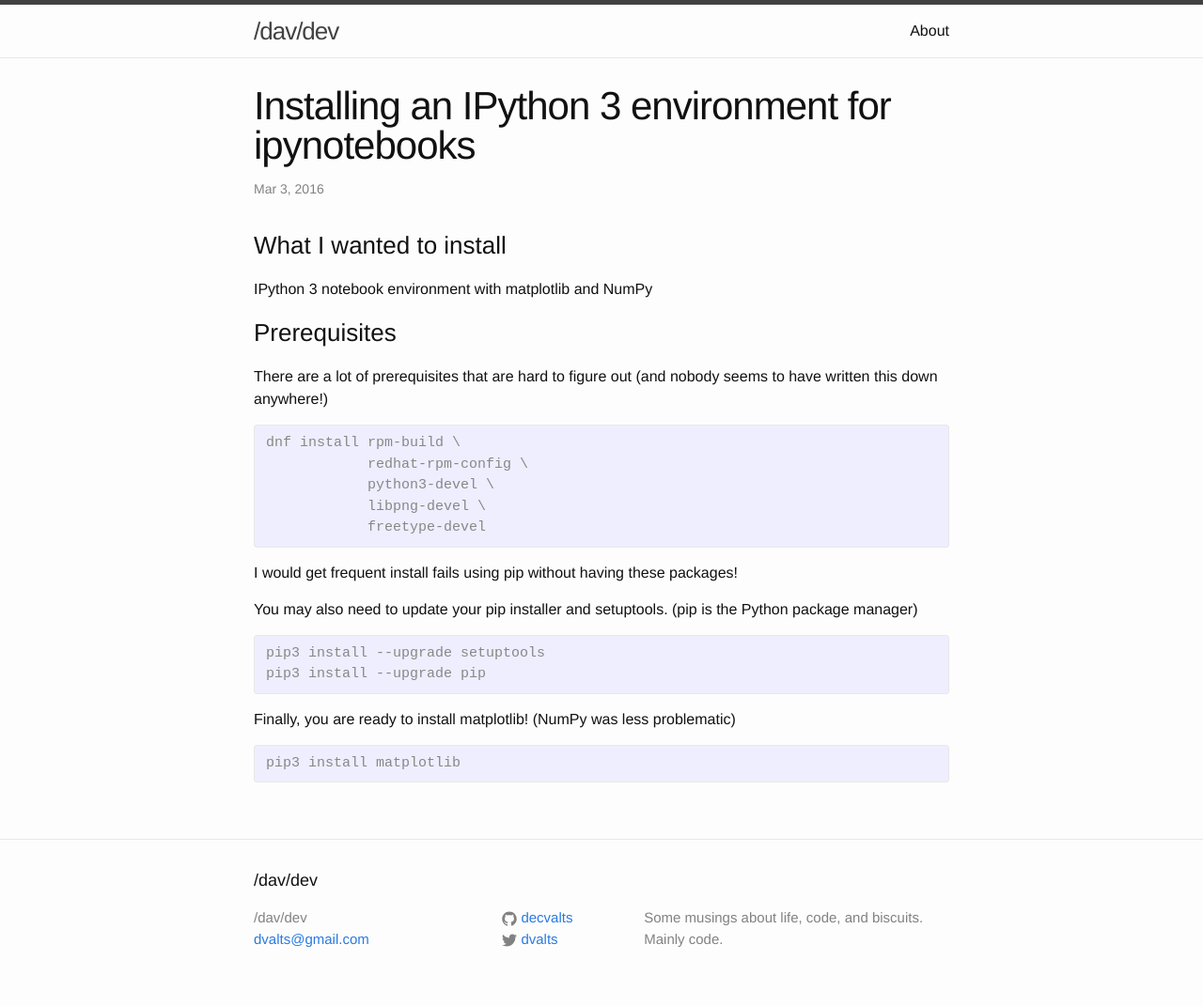
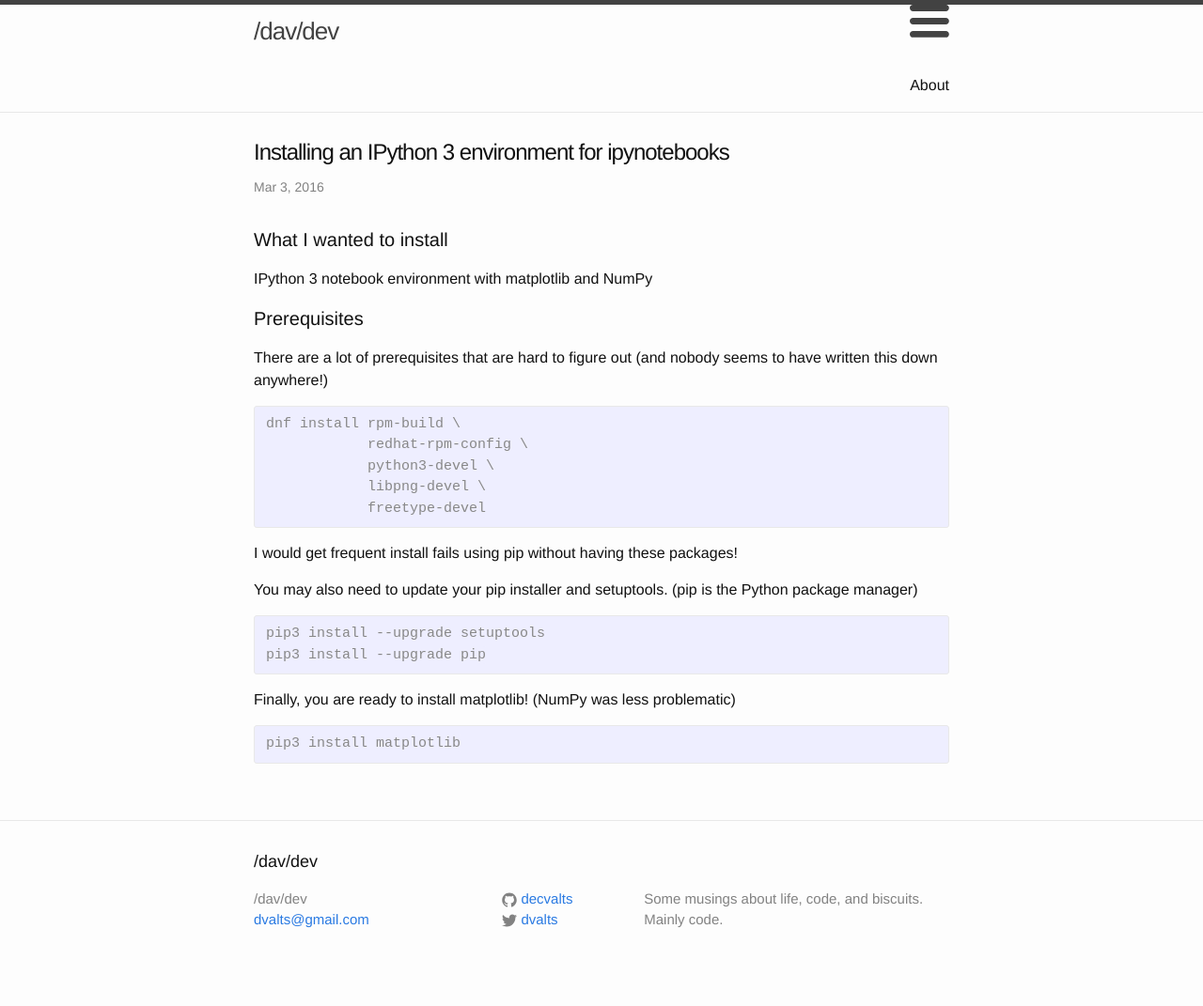
Before and after one commit to dvalters/self, a Jekyll site: the page built from _posts/2016-03-03-installing-ipython3.md, in a window 1280 px wide. Shown: the whole page at 94% size. Built offline with Jekyll 4.4.1, drawn with Linux system fonts in a browser that asks for light colours.

Commit message:
Update _layout.scss

```diff
--- a/_sass/_layout.scss
+++ b/_sass/_layout.scss
@@ -28,7 +28,7 @@
     line-height: 56px;
 
     .menu-icon {
-        display: none;
+        //display: none;
     }
 
     .page-link {
@@ -198,12 +198,12 @@
 }
 
 .post-title {
-    font-size: 42px;
+    font-size: 24px;
     letter-spacing: -1px;
     line-height: 1;
 
     @include media-query($on-laptop) {
-        font-size: 36px;
+        font-size: 22px;
     }
 }
 
@@ -211,15 +211,15 @@
     margin-bottom: $spacing-unit;
 
     h2 {
-        font-size: 32px;
+        font-size: 24px;
 
         @include media-query($on-laptop) {
-            font-size: 28px;
+            font-size: 22px;
         }
     }
 
     h3 {
-        font-size: 26px;
+        font-size: 20px;
 
         @include media-query($on-laptop) {
             font-size: 22px;
@@ -227,10 +227,10 @@
     }
 
     h4 {
-        font-size: 20px;
+        font-size: 18px;
 
         @include media-query($on-laptop) {
-            font-size: 18px;
+            font-size: 16px;
         }
     }
 }
```
